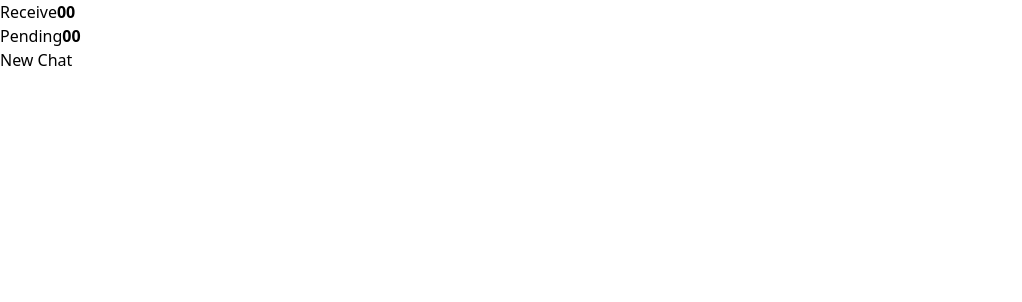
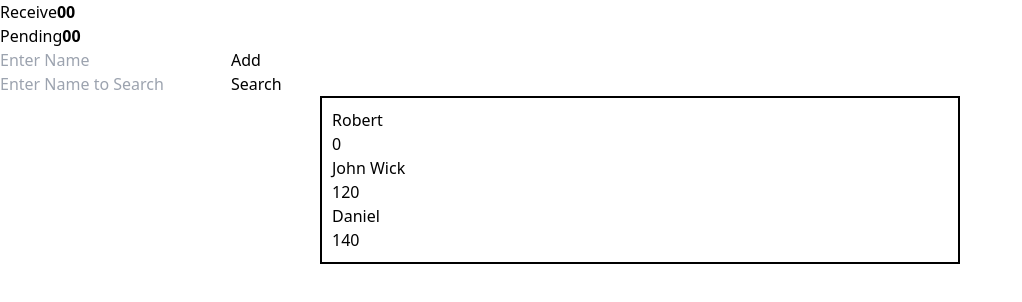
Before and after one commit to imverma09/okCredit, a React (Vite) app: page / in a window 1280 px wide. Shown: the top 302 px of the page, without its empty margins (0-1022 px from the left). Built offline with nearby package versions, Linux system fonts and the light colour scheme.

Commit message:
allmost app change

```diff
--- a/src/App.jsx
+++ b/src/App.jsx
@@ -1,122 +1,62 @@
-import { useState } from "react"
+import React from 'react'
+import { useState } from 'react'
+import { Link } from 'react-router-dom'
 
 function App() {
-  const [newChat, setNewChat] = useState(false)
-  const [userList, setUserList] = useState([])
-  const [userData, setUserData] = useState({ userName: "", userAmount: "", option: "receive" })
-  const [totalR, setTotalR] = useState('00')
-  const [totalP, setTotalP] = useState('00')
-  const [showArr ,setShowArr] =useState([])
-  let [payAmount , setPayAmount] =useState({val: ''})
-    // let amt = null;
-  const handleChange = (event) => {
-    const { name, value } = event.target;
-    setUserData((prevFormData) => ({ ...prevFormData, [name]: value }));
-  };
-  function formHandle(e) {
-    e.preventDefault()
-    setNewChat(false)
-    setUserList(prev => [...prev, userData])
-    if(userData.option == "receive"){
-      setTotalR(prev => Number(prev) + Number(userData.userAmount))
+  const [addPerson, setAddPerson] = useState("")
+  const [userList , setUserList] =useState([
+    {
+      userName : "Robert",
+      totalAmount : 0
+    },
+    {
+      userName : "John Wick",
+      totalAmount : 120
+    },
+    {
+      userName : "Daniel",
+      totalAmount : 140
+    },
+  ])
+  function userHandle(){
+    setUserList([...userList  , { userName :  addPerson , totalAmount : 0}])
+    setAddPerson('')
   }
-    if(userData.option == "pending"){
-      setTotalP(prev => Number(prev) + Number(userData.userAmount) )
-    }
-    setUserData({ userName: "", userAmount: "", option: "receive" })
-  }
-
-  function pay(e) {
-    const { name, id } = e.target
-    if (name == "pay") {
-       if(payAmount == ''){
-        alert('enter amount')
-        return
-       }
-      setShowArr(prev => prev.filter(val => val !=id ))
-      // setUserList(users =>users.map((user, idx)=> idx == id ?  {...user, userAmount: Number(user.userAmount) - Number(amt)}: user))
-     const newUserList = userList.map((user ,idx)=>{
-          if(idx == id){
-            if (user.userAmount >= payAmount) {
-              setTotalP(prev => prev - payAmount)
-              return {...user, userAmount: Number(user.userAmount) - Number(payAmount)}
-            }else{
-              alert("Enter Correct amount")
-            }
-          }
-          return user
-      })
-      setUserList(newUserList)
-    } else {
-      const remind = userList.filter((val, i) => i == id)
-      alert("Remind to " + remind[0].userName)
-    }
-  }
-    function addInput(e){
-      const id = e.target.id
-      setShowArr(prev => [...prev , id])
-  }
-
   return (
-    <>
-      <section className="container ">
-        <nav className="border-2 px-12 flex justify-around">
+    <div>
+       <nav className="border-2 px-12 flex justify-between">
           <div>
             <span className=" border-emerald-300 border-2 px-12 mx-4 text-lg cursor-pointer">Receive</span>
-            <span className=" border-emerald-300 border-2 px-12 "><strong>{totalR}</strong></span>
+            <span className=" border-emerald-300 border-2 px-12 "><strong>00</strong></span>
           </div>
           <div>
             <span className=" border-emerald-300 border-2 px-12 text-lg">Pending</span>
-            <span className=" border-emerald-300 border-2 px-12 mx-4"><strong>{totalP}</strong></span>
+            <span className=" border-emerald-300 border-2 px-12 mx-4"><strong>00</strong></span>
           </div>
         </nav>
-        <button className="border-solid border-cyan-600 border-2 px-3 bg-slate-300 " onClick={() => setNewChat(true)}>New Chat</button>
-        {
-          newChat && <div className="popup rounded-md">
-            <button className="bg-red-500 px-1 rounded-md" id="delete" onClick={() => { setNewChat(false) }}>X</button>
-            <form action="" className="flex flex-col gap-4" onSubmit={formHandle}>
-              <input type="text" required placeholder="Enter Name" value={userData.userName} className="outline-none border-2 border-gray-800 rounded-md px-3" name="userName" onChange={handleChange} />
-              <input type="number" required placeholder="Enter Amount" name="userAmount" value={userData.userAmount} className="outline-none border-2 border-gray-800 rounded-md px-3" onChange={handleChange} />
-              <div className="check-box">
-                <label htmlFor="receive">Receive</label>
-                <input type="radio" name="option" id="receive" value={"receive"} checked={userData.option === "receive"} onChange={handleChange} />
-                <label htmlFor="pending">Pending</label>
-                <input type="radio" name="option" id="pending" value={"pending"} checked={userData.option === "pending"} onChange={handleChange} />
-              </div>
-              <button className="border-solid border-cyan-600 border-2 px-3 bg-slate-300">Add</button>
-            </form>
-          </div>
-        }
-        <main>
-          {
-            userList.map((val, i) =>
-              <div key={Math.random()} className="bg-gray-100 m-3 flex p-4 justify-between gap-0 ">
+       <nav className=" px-12 flex justify-between mt-5">
           <div>
-                  <p>{val.userName} </p>
-                  <p> ₹ {val.userAmount} </p>
+            <input type="text" className='border-2 border-solid border-emerald-300 px-1' placeholder='Enter Name' value={addPerson} onChange={(e)=> setAddPerson(e.target.value)}  />
+            <button className='border-emerald-300 border-2 px-12 ml-2' onClick={userHandle}>Add</button>
           </div>
           <div>
+          <input type="text" className='border-2 border-solid border-emerald-300 px-1' placeholder='Enter Name to Search' />
+          <button className='border-emerald-300 border-2 px-12 ml-2'>Search</button>
+          </div>
+        </nav>
+     <section className='userSection'>
         {
-                  val.option == 'receive'?<>
-                   <button className=" border-emerald-300 border-2 px-6 mx-4 text-lg cursor-pointer" id={i} name={val.option == "receive" ? "receive" : "pay"} onClick={pay}>Receive</button>
-                  </>
-                  : <>
-                  {
-                    showArr.includes(String(i)) ? <input type="number" placeholder="Enter Amount" value={payAmount.val} onChange={(e)=>{
-                      setPayAmount({val:e.target.value})
-                      e.target.focus()
-                    }} className="outline-none border-2 border-gray-800 rounded-md px-3" /> : <span className="cursor-pointer" onClick={addInput} id={i}>{"👈"}</span>
-                  }
-                  <button className=" border-emerald-300 border-2 px-6 mx-4 text-lg cursor-pointer" id={i} name={val.option == "receive" ? "receive" : "pay"} onClick={pay}>Pay</button>
-                  </>
-                }
+          userList.map(({userName , totalAmount})=>
+           <Link to={`/${userName}`}>
+             <div key={Math.random()} className='border-2 border-emerald-300 flex justify-between mt-5 px-2 py-2'>
+                    <p className='text-xl'>{userName}</p>
+                    <p className='text-xl'>{totalAmount}</p>
                   </div>
-              </div>
+           </Link>
           )
         }
-        </main>
     </section>
-    </>
+    </div>
   )
 }
 
--- /dev/null
+++ b/src/components/Person.jsx
@@ -0,0 +1,14 @@
+import React from 'react'
+import { Link, useParams } from 'react-router-dom'
+function Person() {
+ const params =  useParams()
+  const {name} = params
+  return (
+    <main className='userList'>
+      <Link to="/" className='text-lg'>《</Link>
+
+    </main>
+  )
+}
+
+export default Person
--- a/src/index.css
+++ b/src/index.css
@@ -1,25 +1,19 @@
 @tailwind base;
 @tailwind components;
 @tailwind utilities;
-*{
-
+.userSection{
+    border: 2px solid black ;
+    width: 50%;
+    margin: auto;
+    padding: 10px;
 }
-.popup{
+.userList{
+    border: 2px solid black;
     position: absolute;
     top: 50%;
     left: 50%;
     transform: translate(-50% , -50%);
-    border: 2px solid black;
-    padding: 40px 20px  ;
-    background-color: rgba(128, 128, 128, 0.832);
-    box-shadow: 2px 2px 12px black;
-    text-align: center;
+    height:90vh ;
+    width: 30%;
+    padding: 10px;
 }
-.check-box input{
-    margin: 10px;
-}
-#delete{
-    position: absolute;;
-    right: 10px;
-    top: 6px;
-}
--- a/src/main.jsx
+++ b/src/main.jsx
@@ -1,11 +1,15 @@
 import React from 'react'
 import ReactDOM from 'react-dom/client'
 import App from './App.jsx'
+import Person from './components/Person.jsx'
 import './index.css'
 import { createBrowserRouter , RouterProvider } from 'react-router-dom'
 const router = createBrowserRouter([
     {path : "/",
      element : <App/>
+    },
+    {path : "/:name",
+     element : <Person/>
     }
 ])
 ReactDOM.createRoot(document.getElementById('root')).render(
```
Lines whose indentation alone changed are shown as unchanged.
